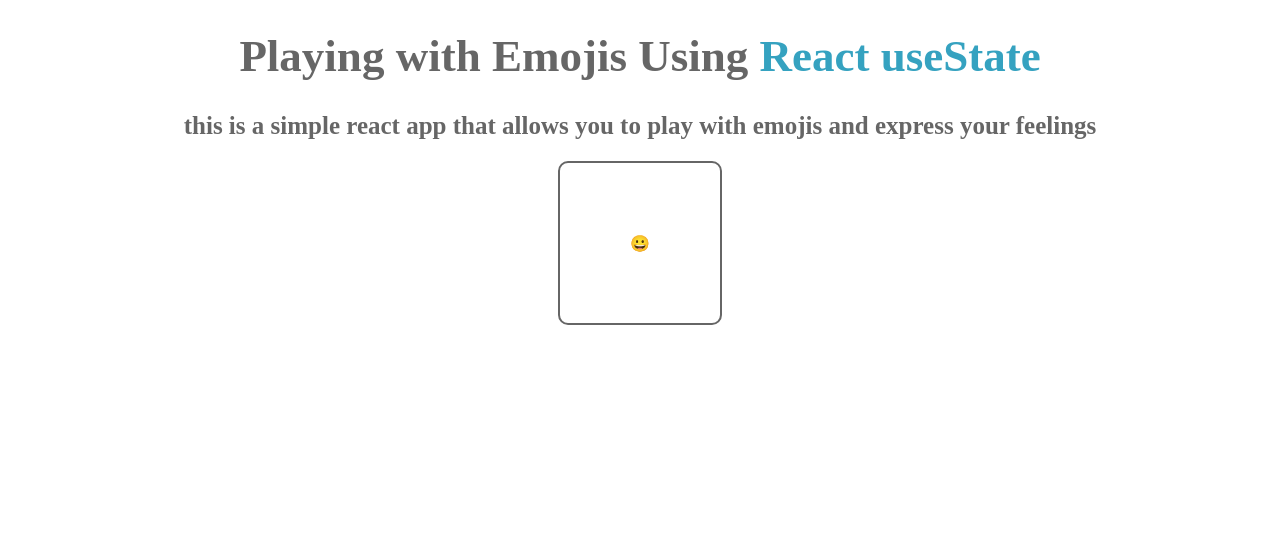
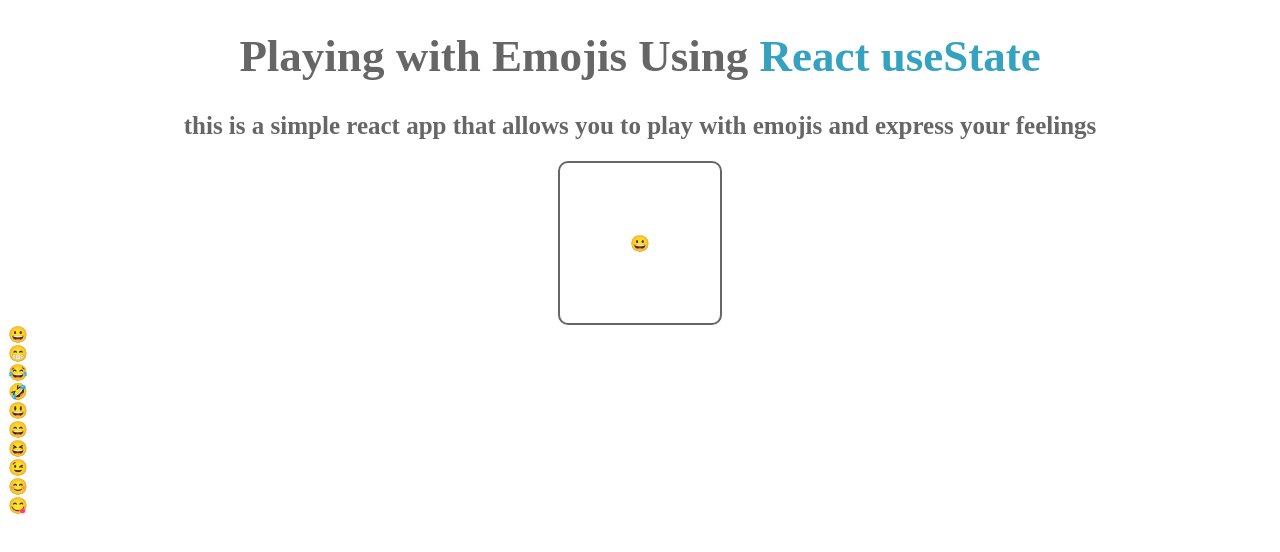
Before and after one commit to ANSHUMANMOREY7/usestate-web, a React (Vite) app: page / in a window 1280 px wide. Shown: the top 552 px of the page. Built offline with nearby package versions, Linux system fonts and the light colour scheme.

Commit message:
emojis addded

```diff
--- a/src/Home.jsx
+++ b/src/Home.jsx
@@ -1,12 +1,26 @@
+import { useState } from 'react';
 import './Home.css';
 function Home() {
+    const [emoji , setemoji]= useState("😀");
 return (
     <div>
         <h1 className="head">Playing with Emojis Using <span className='highlight-head'> React useState </span></h1>
         <h2 className='sub-head'>this is a simple react app that allows you to play with emojis and express your feelings</h2>
         <div className='emoji-box'>
-            <span className='emoji'>😀</span>
+            <div className='emoji'> {emoji}</div>
         </div>
+
+        <div className='emojis'> 😀 </div>
+        <div className='emojis'> 😁 </div>
+        <div className='emojis'> 😂 </div>
+        <div className='emojis'> 🤣 </div>
+        <div className='emojis'> 😃 </div>
+        <div className='emojis'> 😄 </div>
+        <div className='emojis'> 😆 </div>
+        <div className='emojis'> 😉 </div>
+        <div className='emojis'> 😊 </div>
+        <div className='emojis'> 😋 </div>
+
     </div>
 );
 }
```
